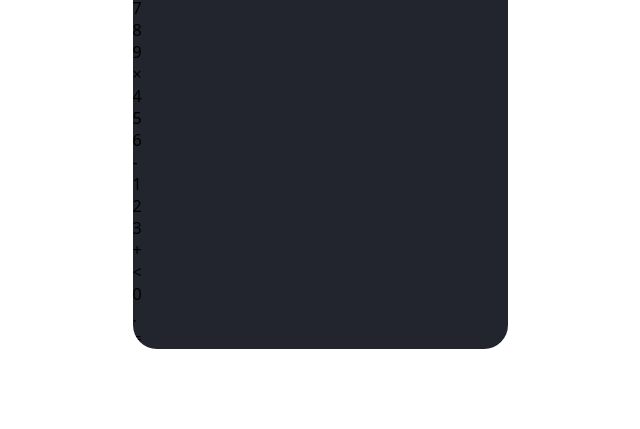
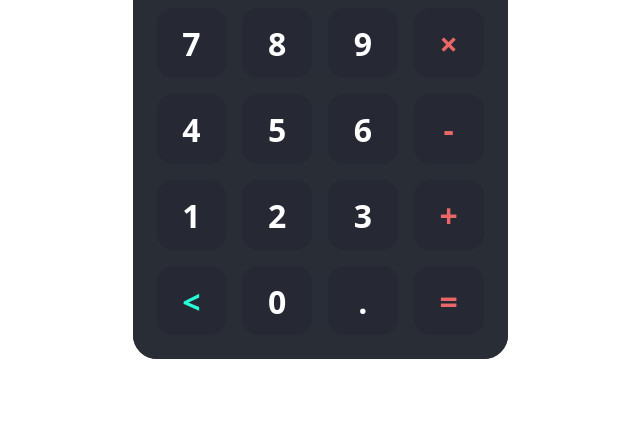
Before and after one commit to nangonz/tylerP-javascript, a plain HTML site: page src/index.html in a window 1280 px wide. Shown: the part 371-800 px from the top of the page, without its empty margins (320-960 px from the left). Drawn offline with Linux system fonts and the light colour scheme.

Commit message:
addind styles to keys

```diff
--- a/src/style.css
+++ b/src/style.css
@@ -46,3 +46,57 @@
   max-width: 100%;
   overflow: auto;
 }
+
+.display .operator {
+  color: #eb6666;
+}
+
+.display .brackets,
+.display .percent {
+  color: #26fed7;
+}
+
+.keys {
+  background-color: #292d36;
+  padding: 1.5rem;
+  border-radius: 1.5rem 1.5rem 0 0;
+  display: grid;
+  grid-template-columns: repeat(4, 1fr);
+  grid-template-rows: repeat(5, 1fr);
+  gap: 1rem;
+  box-shadow: 0px -2px 16px rgba(0, 0, 0, 0.2);
+}
+
+.keys .key {
+  position: relative;
+  cursor: pointer;
+  display: block;
+  height: 0;
+  padding-top: 100%;
+  background-color: #262933;
+  border-radius: 1rem;
+  transition: 0.2s;
+  user-select: none;
+}
+
+.keys .key span {
+  position: absolute;
+  top: 50%;
+  left: 50%;
+  transform: translate(-50%, -50%);
+  font-size: 2rem;
+  font-weight: 700;
+  color: white;
+}
+
+.keys .key:hover {
+  box-shadow: inset 0px 0px 8px rgba(0, 0, 0, 0.2);
+}
+
+.keys .key.operator span {
+  color: #eb6666;
+}
+
+.keys .key.action span {
+  color: #26fed7;
+}
```
